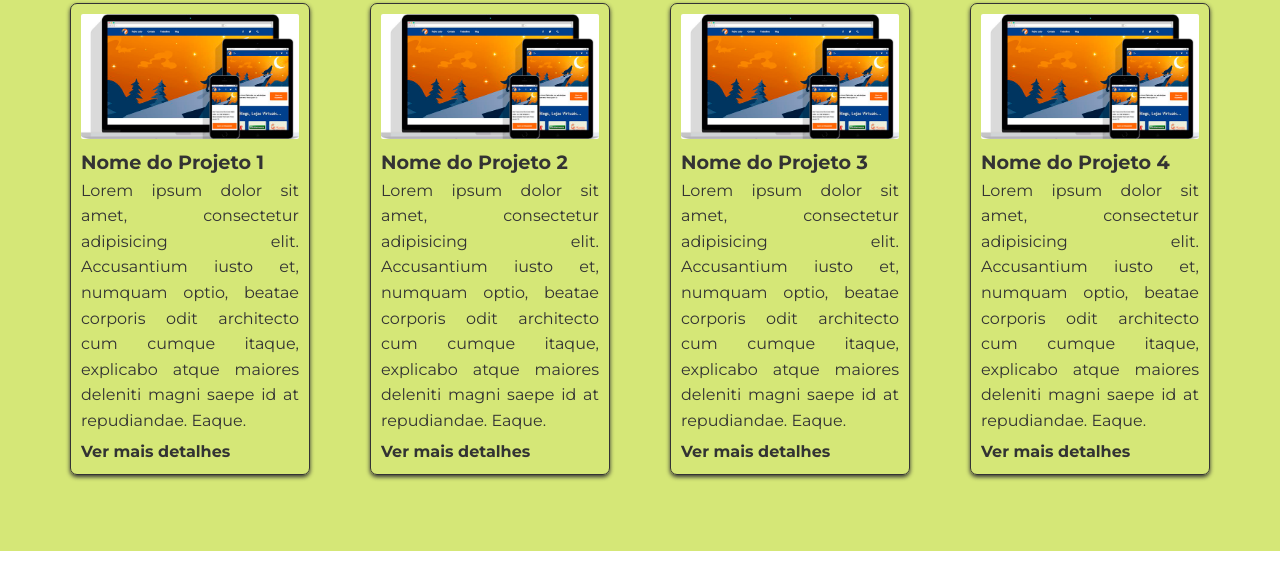
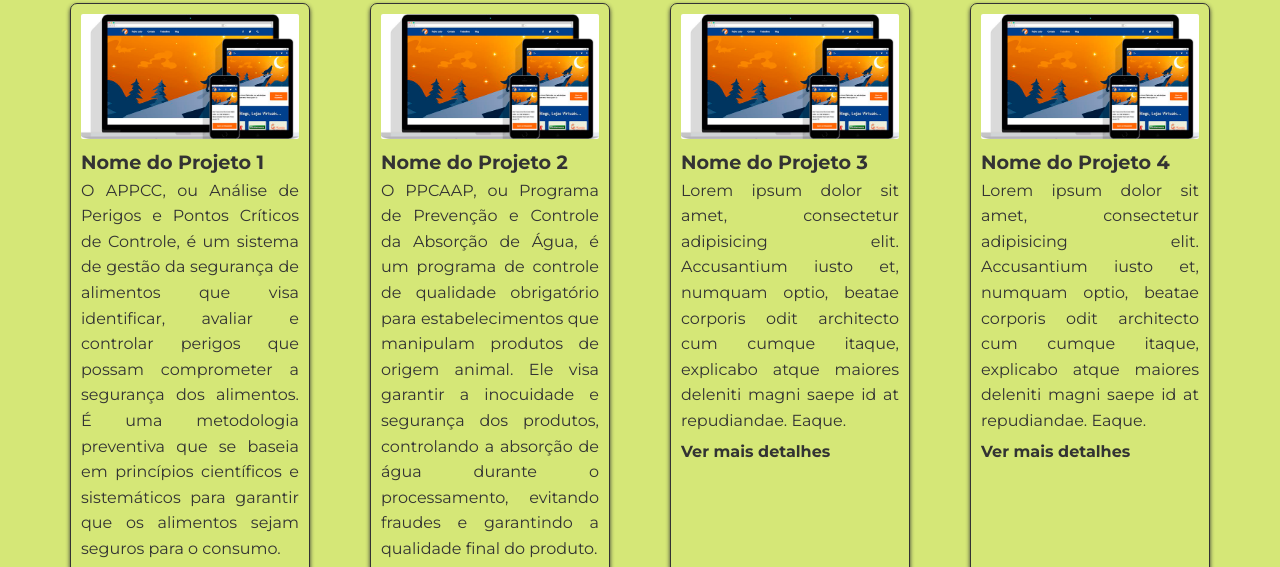
Before and after one commit to andersonprr17/ProjetoIDW2025, a plain HTML site: page index.html in a window 1280 px wide. Shown: the part 1929-2496 px from the top of the page. Drawn offline with Linux system fonts and the light colour scheme.

Commit message:
Update index.html

```diff
--- a/index.html
+++ b/index.html
@@ -75,7 +75,7 @@ Com olhar crítico e foco em resultados, contribuo diretamente para a segurança
                     <h2>Nome do Projeto 1</h2>
                 </header>
                     <!--Breve descrição do projeto.-->
-                    <p>Lorem ipsum dolor sit amet, consectetur adipisicing elit. Accusantium iusto et, numquam optio, beatae corporis odit architecto cum cumque itaque, explicabo atque maiores deleniti magni saepe id at repudiandae. Eaque.</p>
+                    <p>O APPCC, ou Análise de Perigos e Pontos Críticos de Controle, é um sistema de gestão da segurança de alimentos que visa identificar, avaliar e controlar perigos que possam comprometer a segurança dos alimentos. É uma metodologia preventiva que se baseia em princípios científicos e sistemáticos para garantir que os alimentos sejam seguros para o consumo. </p>
                     <a href="#">Ver mais detalhes</a>
             </article>
 
@@ -87,7 +87,7 @@ Com olhar crítico e foco em resultados, contribuo diretamente para a segurança
                     <h2>Nome do Projeto 2</h2>
                 </header>
                     <!--Breve descrição do projeto.-->
-                    <p>Lorem ipsum dolor sit amet, consectetur adipisicing elit. Accusantium iusto et, numquam optio, beatae corporis odit architecto cum cumque itaque, explicabo atque maiores deleniti magni saepe id at repudiandae. Eaque.</p>
+                    <p>O PPCAAP, ou Programa de Prevenção e Controle da Absorção de Água, é um programa de controle de qualidade obrigatório para estabelecimentos que manipulam produtos de origem animal. Ele visa garantir a inocuidade e segurança dos produtos, controlando a absorção de água durante o processamento, evitando fraudes e garantindo a qualidade final do produto. </p>
                 <a href="#">Ver mais detalhes</a>
             </article>
 
```
